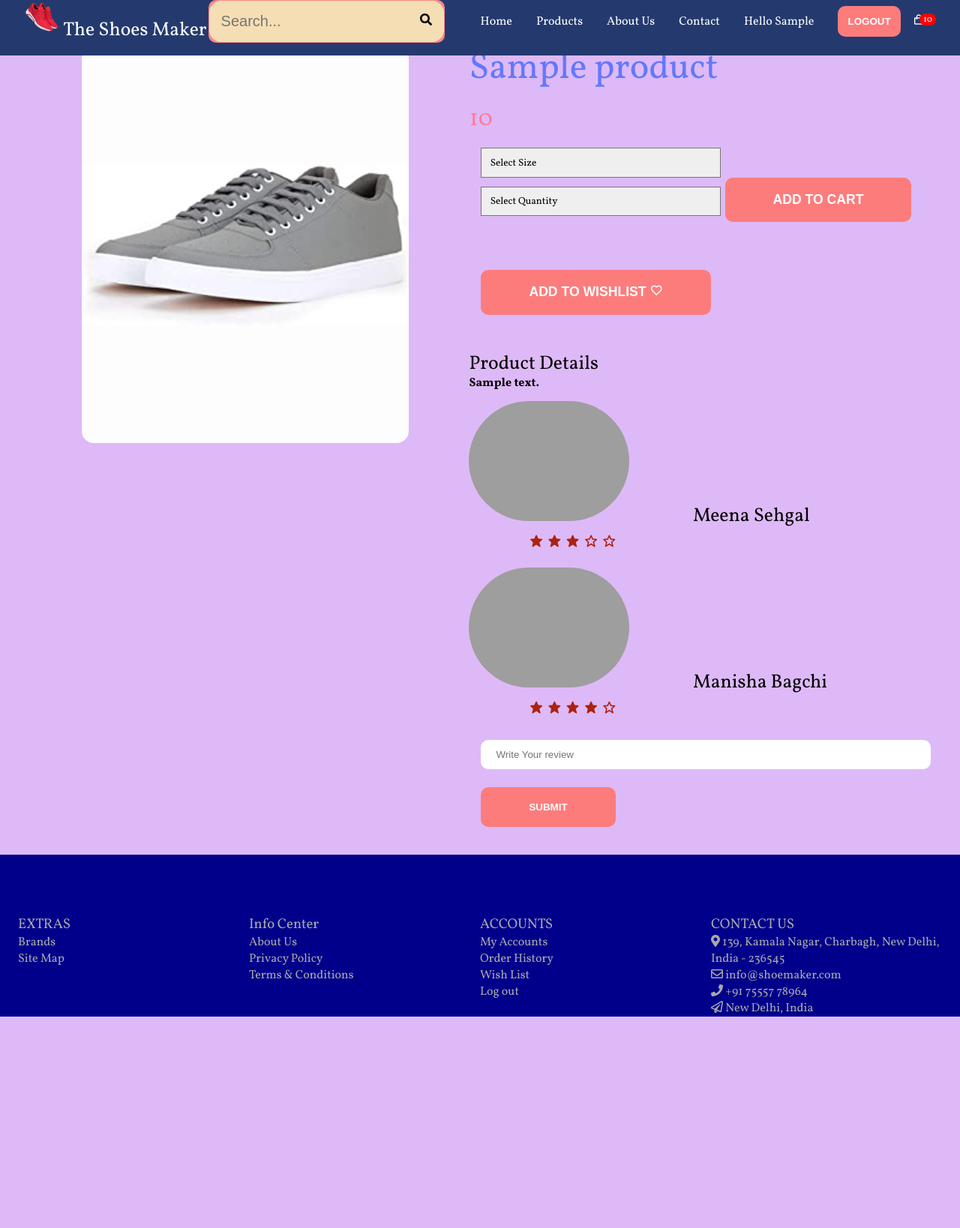
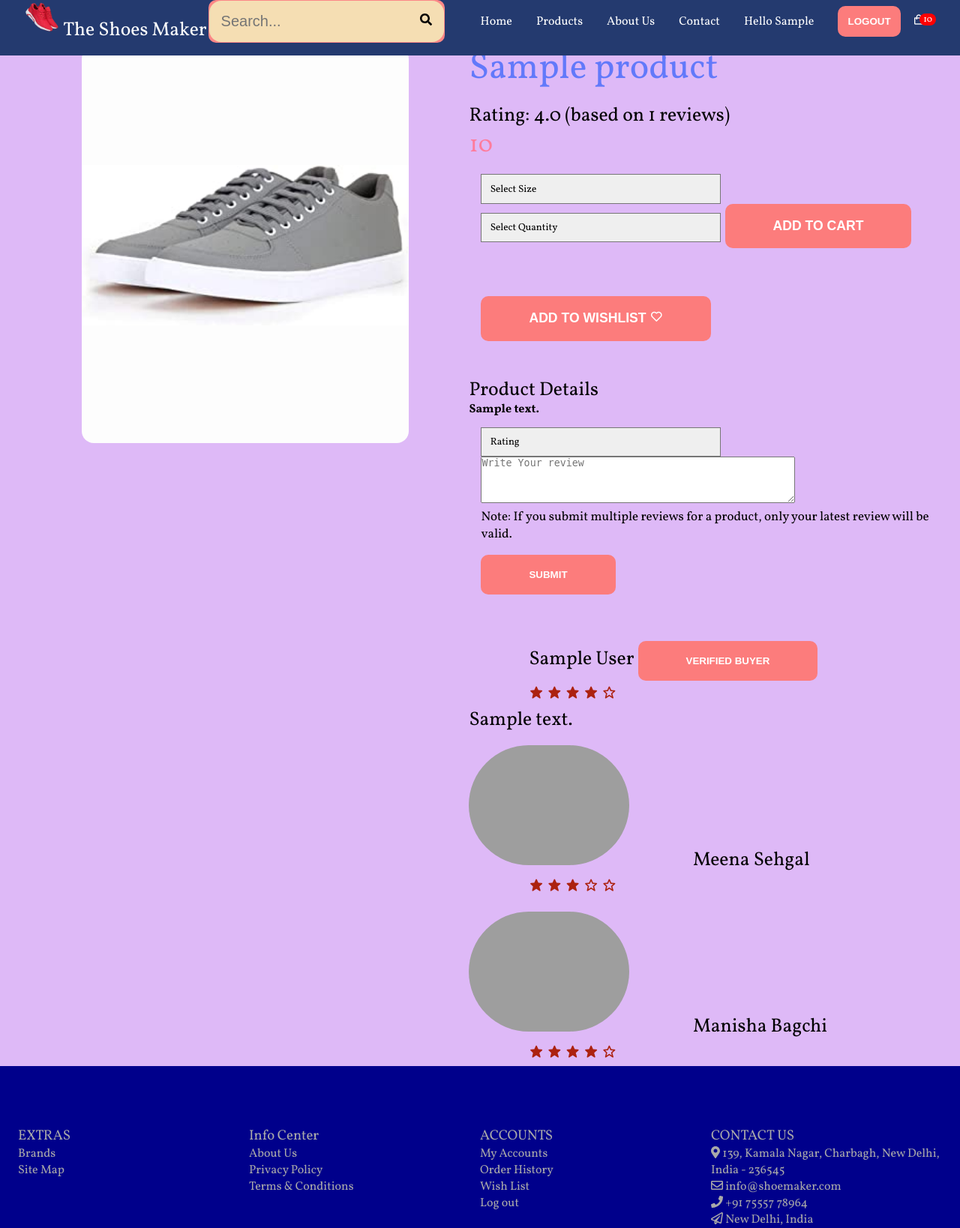
Before and after one commit to drumild43/ap_ecomm_project, a Django app: page /1/products/1/ in a window 1280 px wide. Shown: the part 17-1655 px from the top of the page at 75% size. Before the commit the page ends 1373 px from the top, so only its background shows below. Run offline with Django 3.2, Linux system fonts and the light colour scheme; tables that the repository leaves empty hold one stand-in row (values such as "Sample post"); some libraries are stand-ins or nearby versions; grey boxes are pictures that could not be loaded.

Commit message:
Implement reviews and ratings

```diff
--- a/ecomm_site_container/store/models.py
+++ b/ecomm_site_container/store/models.py
@@ -1,5 +1,9 @@
+import datetime
+
 from django.db import models
+from django.db.models import Avg, Count
 from django.contrib.auth.models import AbstractBaseUser, BaseUserManager
+from django.utils import timezone
 
 class Product(models.Model):
     name = models.CharField(max_length=250)
@@ -11,9 +15,24 @@ class Product(models.Model):
     def get_img_name(self):
         return "img" + str(self.id)
     """
-    # avg_rating
-    # ^^ average of user ratings; probably computed instead of related to ratings model
-    # review_count
+
+    def get_avg_rating(self):
+        avg_rating = Review.objects.filter(
+                product__pk=self.id
+            ).aggregate(
+                Avg('rating')
+            )['rating__avg']
+
+        return avg_rating
+
+    def get_review_count(self):
+        review_count = Product.objects.filter(
+                pk=self.id
+            ).annotate(
+                Count('review')
+            )[0].review__count
+
+        return review_count
 
 class Category(models.Model):
     name = models.CharField(max_length=100)
@@ -95,6 +114,22 @@ class Order(models.Model):
     ]
     status = models.CharField(max_length=1, choices=STATUS_CHOICES, default=CONFIRMED)
 
+    def get_updated_status(self):
+        # if order not cancelled or delivered, update status according to order time
+        if self.status != 'X' or self.status != 'D':
+            time_passed = timezone.now() - self.ordered_on
+
+            if time_passed < datetime.timedelta(minutes=30):
+                self.status = 'C'
+
+            elif time_passed < datetime.timedelta(minutes=60):
+                self.status = 'T'
+
+            else:
+                self.status = 'D'
+
+        return self.status
+
 class OrderItem(models.Model):
     order = models.ForeignKey(Order, on_delete=models.PROTECT)
     product = models.ForeignKey(Product, on_delete=models.PROTECT)
@@ -105,5 +140,16 @@ class Review(models.Model):
     product = models.ForeignKey(Product, on_delete=models.CASCADE)
     user = models.ForeignKey(EcomUser, on_delete=models.CASCADE)
     review_text = models.TextField()
-    is_verified_buyer = models.BooleanField()
     rating = models.PositiveSmallIntegerField()
+
+    def is_by_verified_buyer(self):
+        # list of user's orders with given product
+        orders = Order.objects.filter(
+            user__pk=self.user.id,
+            orderitem__product__pk=self.product.id
+        )
+
+        for order in orders:
+            # buyer verified if there is a delivered order with given product
+            if order.get_updated_status() == 'D':
+                return True
--- a/ecomm_site_container/store/templates/store/product-details.html
+++ b/ecomm_site_container/store/templates/store/product-details.html
@@ -11,6 +11,7 @@
         </div>
         <div class="right">
           <h1>{{ product.name }}</h1>
+          <h4>Rating: {{ product.get_avg_rating }} (based on {{ product.get_review_count }} reviews)</h4>
           <div class="price">
             {{ product.price }}
           </div>
@@ -60,10 +61,61 @@
           </form>
 
           <h4>Product Details</h4>
-          <h6>{{product.description}}</h6>
+          <h6>{{ product.description }}</h6>
 
             <div class="reviews">
               <ul>
+                {% if curr_user %}
+                <li>
+                  <form action="{% url 'store:review' curr_user.id product.id %}" method="post">
+                    <div class="review-container">
+                      <select name="rating" required>
+                        <option value="" selected disabled>Rating</option>
+                        <option value="1">1</option>
+                        <option value="2">2</option>
+                        <option value="3">3</option>
+                        <option value="4">4</option>
+                        <option value="5">5</option>
+                      </select>
+
+                      <textarea placeholder="Write Your review" name="review-text" rows="4" cols="50" required></textarea>
+                      <p>Note: If you submit multiple reviews for a product, only your latest review will be valid.</p>
+                      <button type="submit">Submit</button>
+                    </div>
+                  </form>
+                </li>
+                {% endif %}
+
+                {% for review in product.review_set.all %}
+                <li>
+                  <div class="name">
+                    <h4>{{ review.user.first_name }} {{ review.user.last_name }}</h4>
+                  </div>
+
+                  {% if review.is_by_verified_buyer %}
+                  <button type="button">Verified Buyer</button>
+                  {% endif %}
+
+                  <div class="rating">
+                  {% for i in "12345" %}
+                    {% if forloop.counter > review.rating %}
+                    <i class="bx bx-star fa-xs"></i>
+                    {% else %}
+                    <i class="bx bxs-star fa-xs"></i>
+                    {% endif %}
+                  {% endfor %}
+                  </div>
+
+                  <p>{{ review.review_text }}</p>
+                </li>
+                {% endfor %}
+
+                {% if not curr_user %}
+                <li><h4>Sign in to leave a review!</h4></li>
+                {% endif %}
+
+
+
                 <li>
                   <img src="./images/rw1.jpg">
                   <div class="name">
@@ -90,17 +142,7 @@
                     <i class="bx bx-star fa-xs"></i>
                   </div>
                 </li>
-                <li>
 
-                  <form>
-                    <div class="review-container">
-                      <input type="text" placeholder="Write Your review" name="Review" />
-                      <a href="#">
-                        <button type="submit" name="submit-review" value="Write Review">Submit</button>
-                      </a>
-                    </div>
-                  </form>
-                </li>
               </ul>
             </div>
         </div>
--- a/ecomm_site_container/store/urls.py
+++ b/ecomm_site_container/store/urls.py
@@ -27,7 +27,8 @@ urlpatterns += [
     path('products/<int:product_id>/', views.product_details, name='anon_product-details'),
     path('<int:user_id>/products/<int:product_id>/', views.product_details, name='product-details'),
     path('products/<int:product_id>/signup/', views.signup, name='product-signup-redirect'),
-    path('products/<int:product_id>/signin/', views.signin, name='product-signin-redirect')
+    path('products/<int:product_id>/signin/', views.signin, name='product-signin-redirect'),
+    path('<int:user_id>/submit-review/<int:product_id>/', views.review, name='review')
 ]
 
 # cart, wishlist, checkout
--- a/ecomm_site_container/store/views.py
+++ b/ecomm_site_container/store/views.py
@@ -1,8 +1,9 @@
+from django.db.models import Avg, Count
 from django.shortcuts import render
 from django.http import HttpResponseRedirect
 from django.urls import reverse
 
-from .models import EcomUser, Cart, CartItem, Order, OrderItem, Product, Wishlist, WishlistItem
+from .models import EcomUser, Cart, CartItem, Order, OrderItem, Product, Review, Wishlist, WishlistItem
 
 def home(request, user_id=None):
     if user_id:
@@ -266,14 +267,43 @@ def products(request):
     return render(request, 'store/product.html', context)
 
 def product_details(request, product_id, user_id=None):
-    product = Product.objects.get(id = product_id)
-    context = {'product': product}
+    if request.method == 'GET':
+        product = Product.objects.get(id = product_id)
+        context = {'product': product}
 
-    if user_id:
-        curr_user = EcomUser.objects.get(pk=user_id)
-        context['curr_user'] = curr_user
+        if user_id:
+            curr_user = EcomUser.objects.get(pk=user_id)
+            context['curr_user'] = curr_user
 
-    return render(request, 'store/product-details.html', context)
+        return render(request, 'store/product-details.html', context=context)
+
+def review(request, user_id, product_id):
+    if request.method == 'POST':
+        review_text = request.POST['review-text']
+        rating = int(request.POST['rating'])
+
+        review_list = list(Review.objects.filter(
+            user__pk=user_id,
+            product__pk=product_id
+        ))
+
+        # if review already exists
+        if review_list:
+            review = review_list[0]
+            review.review_text = review_text
+            review.rating = rating
+
+        # if review does not exist, create new review
+        else:
+            review = Review(
+                product=Product.objects.get(pk=product_id),
+                user=EcomUser.objects.get(pk=user_id),
+                review_text=review_text,
+                rating=rating
+            )
+
+        review.save()
+        return HttpResponseRedirect(reverse('store:product-details', args=(user_id, product_id)))
 
 def cart(request, user_id, product_id=None, cartitem_id=None):
     curr_user = EcomUser.objects.get(pk=user_id)
```
Also changed, not shown: ecomm_site_container/store/migrations/0010_remove_review_is_verified_buyer.py (added).
